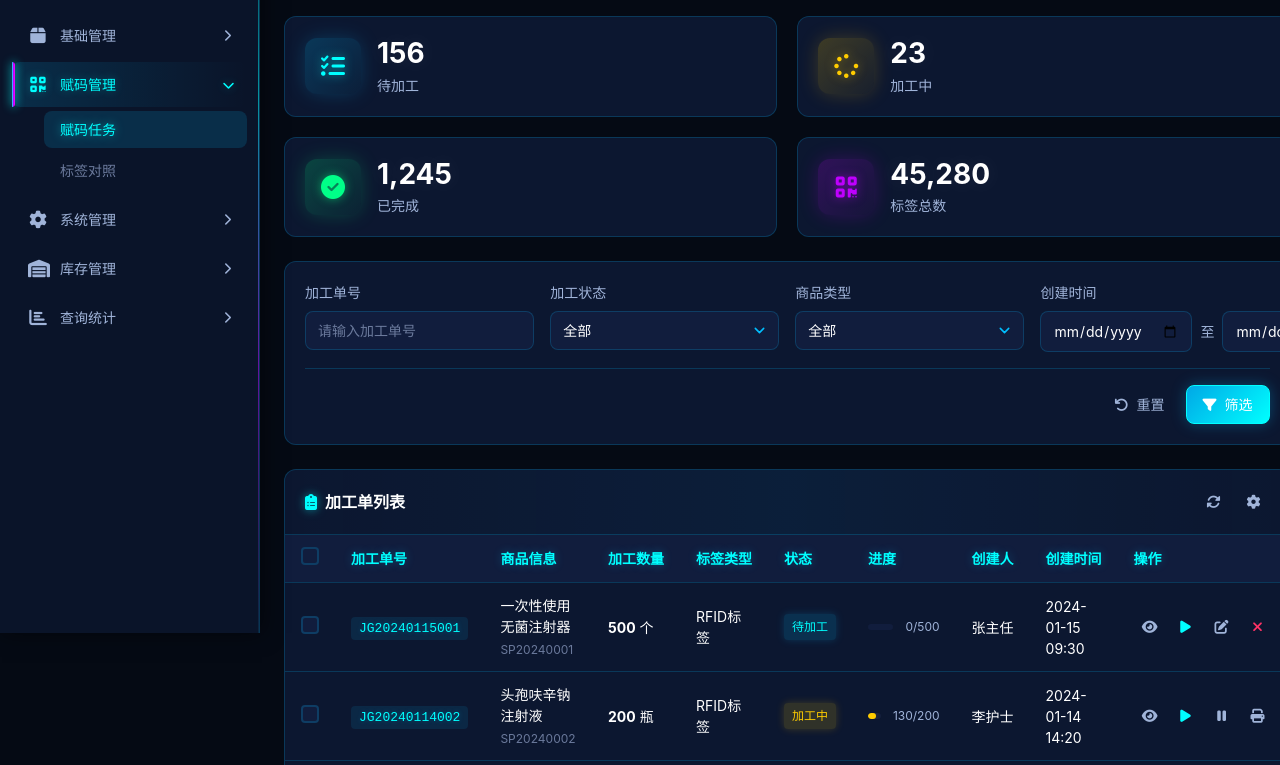
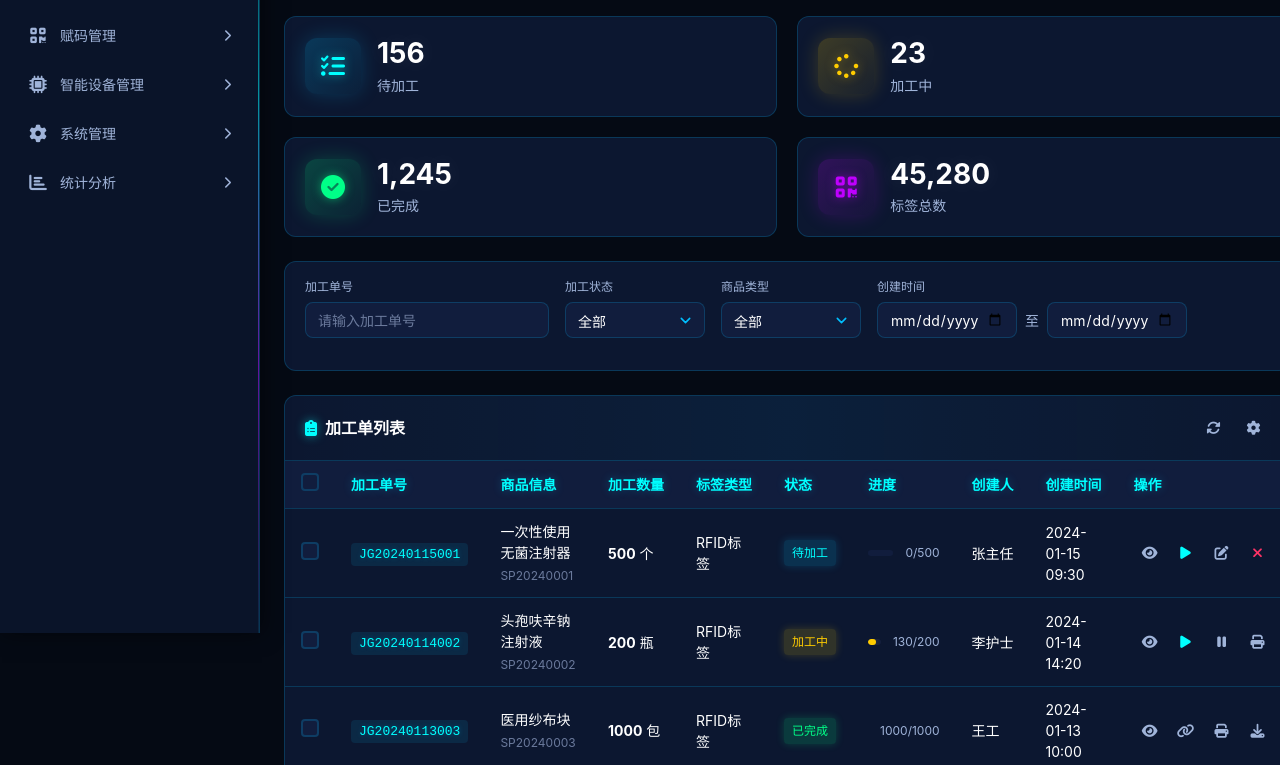
Before and after one commit to 6xseny/smart-cabinet-ui, a plain HTML site: page pages/coding-task.html in a window 1280 px wide. Shown: the part 167-932 px from the top of the page. Drawn offline with Linux system fonts and the light colour scheme.

Commit message:
赋码任务页面优化：1.创建加工单弹窗去除标签规格选择框 2.筛选区域去除重置和筛选按钮，优化布局

```diff
--- a/pages/coding-task.html
+++ b/pages/coding-task.html
@@ -111,6 +111,47 @@
         .user-dropdown.active .fa-chevron-down {
             transform: rotate(180deg);
         }
+
+        /* 筛选区域优化 */
+        .filter-section {
+            padding: 16px 20px;
+        }
+
+        .filter-row {
+            display: flex;
+            flex-wrap: wrap;
+            gap: 16px;
+            align-items: flex-end;
+        }
+
+        .filter-item {
+            display: flex;
+            flex-direction: column;
+            gap: 6px;
+            min-width: 140px;
+        }
+
+        .filter-item label {
+            font-size: var(--text-xs);
+            color: var(--text-secondary);
+            font-weight: var(--font-medium);
+        }
+
+        .filter-item input,
+        .filter-item select {
+            height: 36px;
+            font-size: var(--text-sm);
+        }
+
+        .filter-item .date-range {
+            display: flex;
+            align-items: center;
+            gap: 8px;
+        }
+
+        .filter-item .date-range input {
+            width: 140px;
+        }
 </style>
 </head>
 <body>
@@ -125,18 +166,14 @@
             </div>
                         <nav class="sidebar-nav">
                 <ul class="nav-list">
-                    <li class="nav-item">
-                        <a href="../index.html" class="nav-link">
-                            <i class="fas fa-home"></i>
-                            <span>工作台</span>
-                        </a>
-                    </li>
+                    <!-- 工作台已隐藏 -->
                     <li class="nav-item">
                         <a href="device-monitor.html" class="nav-link">
                             <i class="fas fa-desktop"></i>
                             <span>设备监控中心</span>
                         </a>
                     </li>
+
                     <li class="nav-item has-submenu">
                         <a href="#" class="nav-link">
                             <i class="fas fa-box"></i>
@@ -145,18 +182,31 @@
                         </a>
                         <ul class="submenu">
                             <li><a href="product.html">商品档案</a></li>
-                            <li><a href="supplier.html">供应商管理</a></li>
+                            <!-- 供应商管理已隐藏 -->
                         </ul>
                     </li>
-                    <li class="nav-item has-submenu active">
+                    <li class="nav-item has-submenu">
                         <a href="#" class="nav-link">
                             <i class="fas fa-qrcode"></i>
                             <span>赋码管理</span>
                             <i class="fas fa-chevron-right arrow"></i>
                         </a>
-                        <ul class="submenu show">
-                            <li><a href="coding-task.html" class="active">赋码任务</a></li>
+                        <ul class="submenu">
+                            <li><a href="coding-task.html">赋码任务</a></li>
                             <li><a href="code-contrast.html">标签对照</a></li>
+                        </ul>
+                    </li>
+                    <li class="nav-item has-submenu">
+                        <a href="#" class="nav-link">
+                            <i class="fas fa-microchip"></i>
+                            <span>智能设备管理</span>
+                            <i class="fas fa-chevron-right arrow"></i>
+                        </a>
+                        <ul class="submenu">
+                            <li><a href="device.html" class="">设备管理</a></li>
+                            <li><a href="replenish.html" class="">补货管理</a></li>
+                            <!-- 盘点管理已隐藏 -->
+                            <li><a href="inventory.html">库存查询</a></li>
                         </ul>
                     </li>
                     <li class="nav-item has-submenu">
@@ -166,34 +216,34 @@
                             <i class="fas fa-chevron-right arrow"></i>
                         </a>
                         <ul class="submenu">
-                            <li><a href="organization.html">组织架构</a></li>
-                            <li><a href="device.html">设备管理</a></li>
-                            <li><a href="user.html">用户权限</a></li>
+                            <li><a href="organization.html" class="">组织架构</a></li>
+                            <li><a href="user.html" class="">用户权限</a></li>
+                            <li><a href="role.html" class="">角色管理</a></li>
+                            <li><a href="parameter.html" class="">参数管理</a></li>
                         </ul>
                     </li>
-                    <li class="nav-item has-submenu">
+                    <!-- 库存管理已隐藏，库存查询已移至智能设备管理下 -->
+                    <!-- <li class="nav-item has-submenu">
                                             <a href="#" class="nav-link">
                                                 <i class="fas fa-warehouse"></i>
                                                 <span>库存管理</span>
                                                 <i class="fas fa-chevron-right arrow"></i>
                                             </a>
                                             <ul class="submenu">
-                            <li><a href="inventory.html">库存查询</a></li>
-                            <li><a href="warning.html">库存预警</a></li>
-                            <li><a href="replenish.html">补货管理</a></li>
-                            <li><a href="stocktaking.html">盘点管理</a></li>
+                                                <li><a href="inventory.html" class="">库存查询</a></li>
+                                                <li><a href="warning.html" class="">库存预警</a></li>
                                             </ul>
-                    </li>
+                                        </li> -->
                     <li class="nav-item has-submenu">
                         <a href="#" class="nav-link">
                             <i class="fas fa-chart-bar"></i>
-                            <span>查询统计</span>
+                            <span>统计分析</span>
                             <i class="fas fa-chevron-right arrow"></i>
                         </a>
                         <ul class="submenu">
-                            <li><a href="query.html">业务查询</a></li>
-                            <li><a href="report.html">统计报表</a></li>
-                            <li><a href="trace.html">追溯中心</a></li>
+                            <li><a href="query.html" class="">业务查询</a></li>
+                            <li><a href="report.html" class="">统计报表</a></li>
+                            <li><a href="trace.html" class="">追溯中心</a></li>
                         </ul>
                     </li>
                 </ul>
@@ -340,16 +390,6 @@
                                 <input type="date" class="form-input">
                             </div>
                         </div>
-                    </div>
-                    <div class="filter-actions">
-                        <button class="btn btn-text">
-                            <i class="fas fa-undo"></i>
-                            重置
-                        </button>
-                        <button class="btn btn-primary">
-                            <i class="fas fa-filter"></i>
-                            筛选
-                        </button>
                     </div>
                 </div>
 
@@ -608,16 +648,6 @@
                             <option value="both">RFID+条码</option>
                         </select>
                     </div>
-                    <div class="form-group">
-                        <label class="form-label">标签规格</label>
-                        <select class="form-select">
-                            <option value="">请选择标签规格</option>
-                            <option value="40x25">40mm × 25mm</option>
-                            <option value="50x30">50mm × 30mm</option>
-                            <option value="60x40">60mm × 40mm</option>
-                            <option value="80x50">80mm × 50mm</option>
-                        </select>
-                    </div>
                     <div class="form-group full-width">
                         <label class="form-label">备注</label>
                         <textarea class="form-textarea" rows="3" placeholder="请输入备注信息"></textarea>
```
Lines whose indentation alone changed are shown as unchanged.
